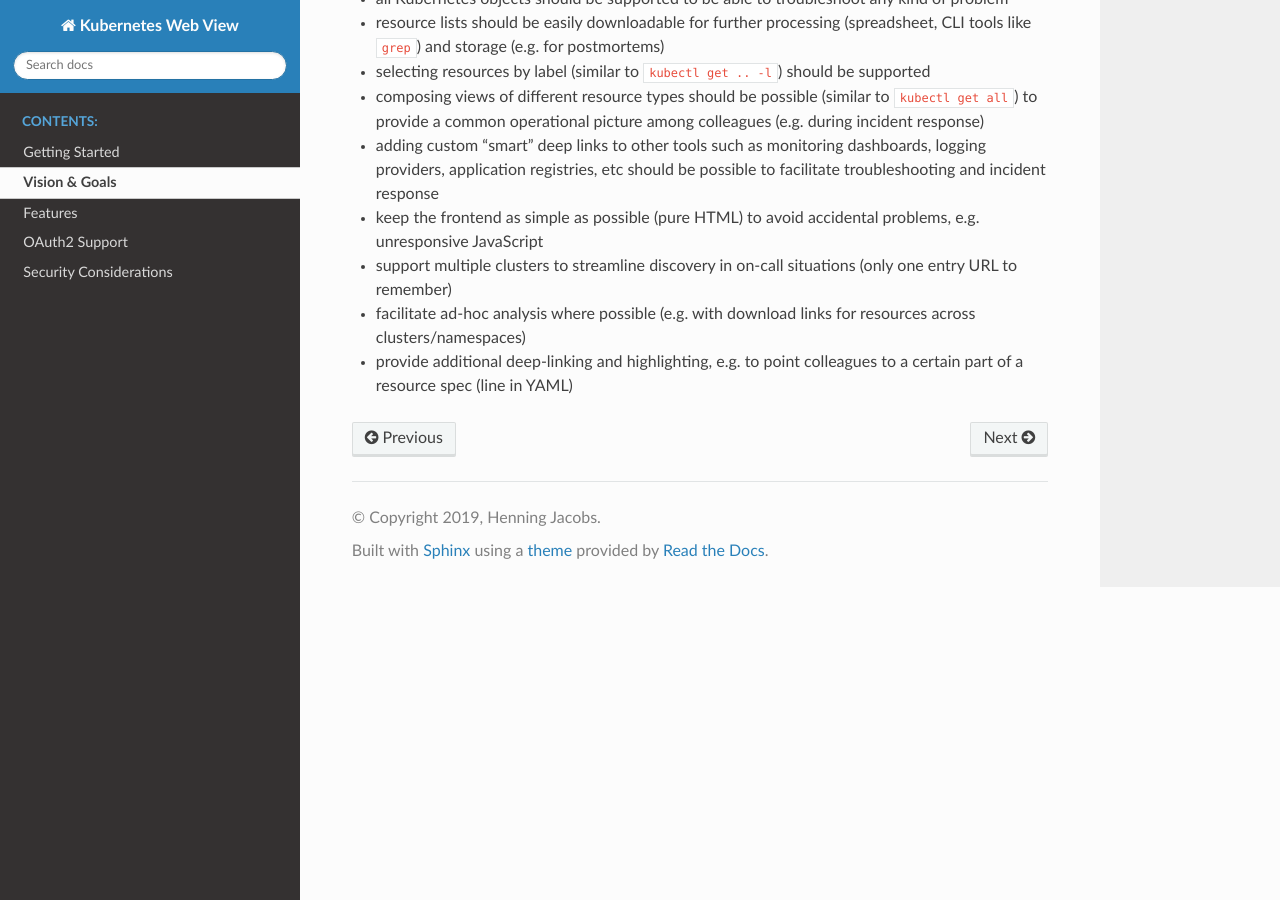
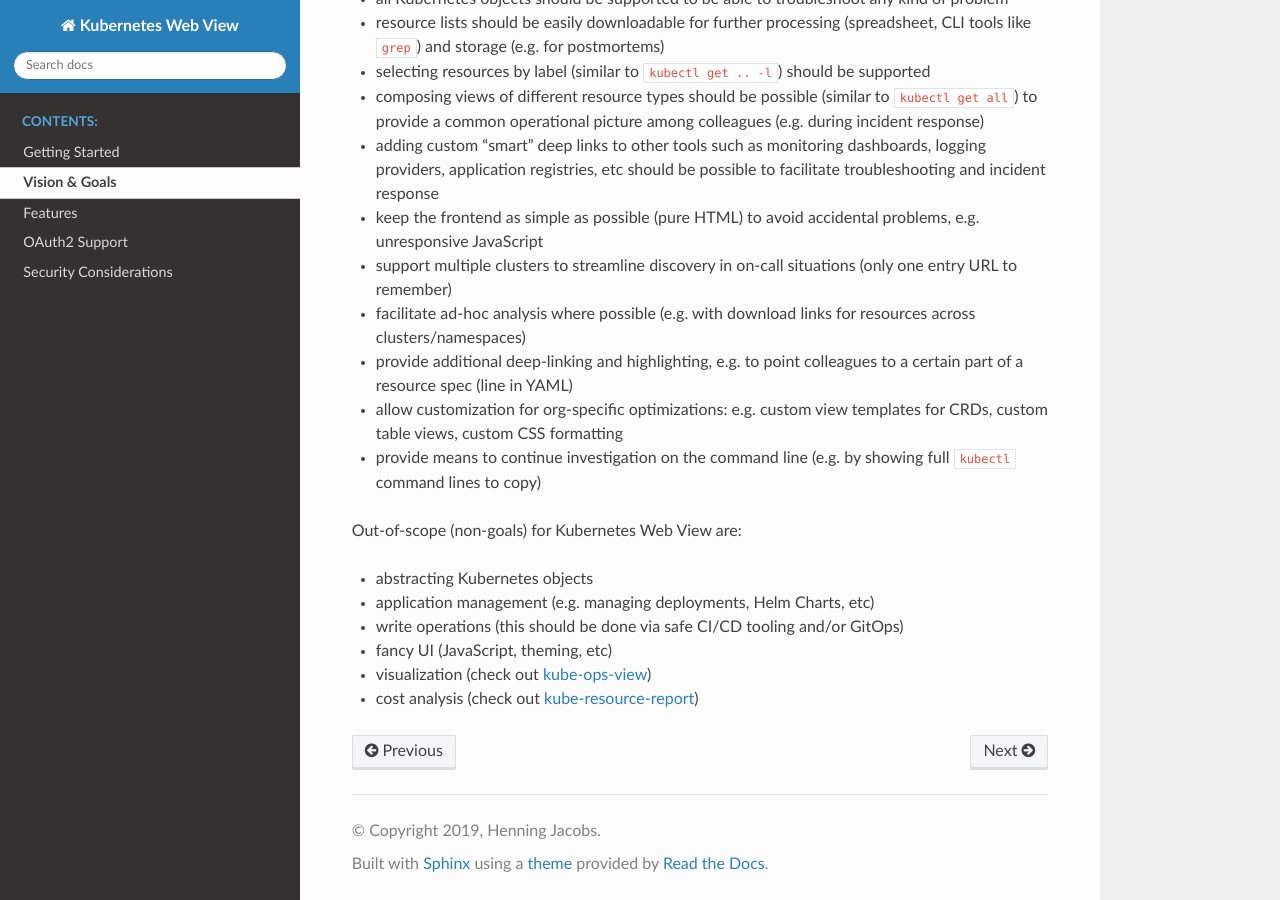
Before and after one commit to hjacobs/kube-web-view, a Sphinx documentation site: the page built from docs/vision.rst, in a window 1280 px wide and 900 px high, scrolled down 510 px. Built offline with Sphinx 7.4.7 and the Read the Docs theme 2.0.0, drawn with Linux system fonts in a browser that asks for light colours.

Commit message:
non-goals

```diff
--- a/docs/vision.rst
+++ b/docs/vision.rst
@@ -22,3 +22,14 @@ The focus on troubleshooting and "kubectl on the web" led to the following desig
 * support multiple clusters to streamline discovery in on-call situations (only one entry URL to remember)
 * facilitate ad-hoc analysis where possible (e.g. with download links for resources across clusters/namespaces)
 * provide additional deep-linking and highlighting, e.g. to point colleagues to a certain part of a resource spec (line in YAML)
+* allow customization for org-specific optimizations: e.g. custom view templates for CRDs, custom table views, custom CSS formatting
+* provide means to continue investigation on the command line (e.g. by showing full ``kubectl`` command lines to copy)
+
+Out-of-scope (non-goals) for Kubernetes Web View are:
+
+* abstracting Kubernetes objects
+* application management (e.g. managing deployments, Helm Charts, etc)
+* write operations (this should be done via safe CI/CD tooling and/or GitOps)
+* fancy UI (JavaScript, theming, etc)
+* visualization (check out `kube-ops-view <https://github.com/hjacobs/kube-ops-view>`_)
+* cost analysis (check out `kube-resource-report <https://github.com/hjacobs/kube-resource-report/>`_)
```
